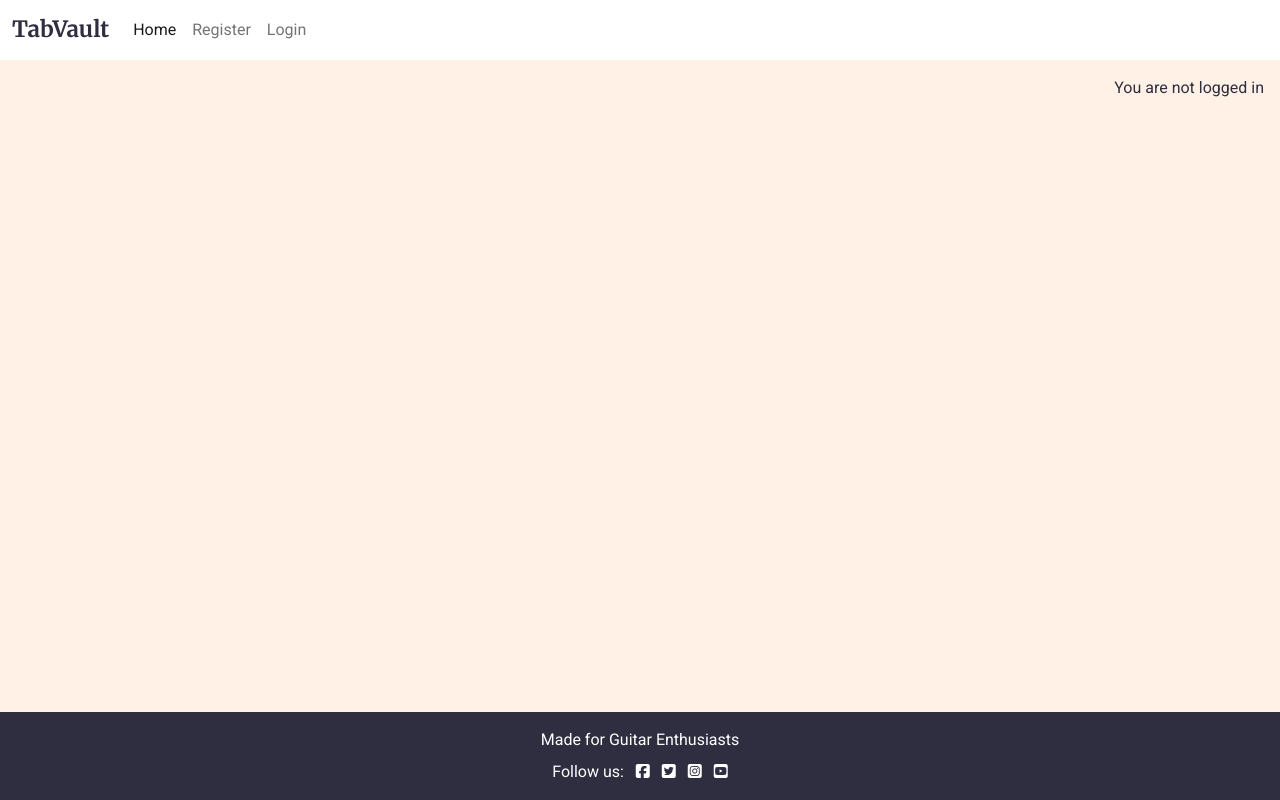
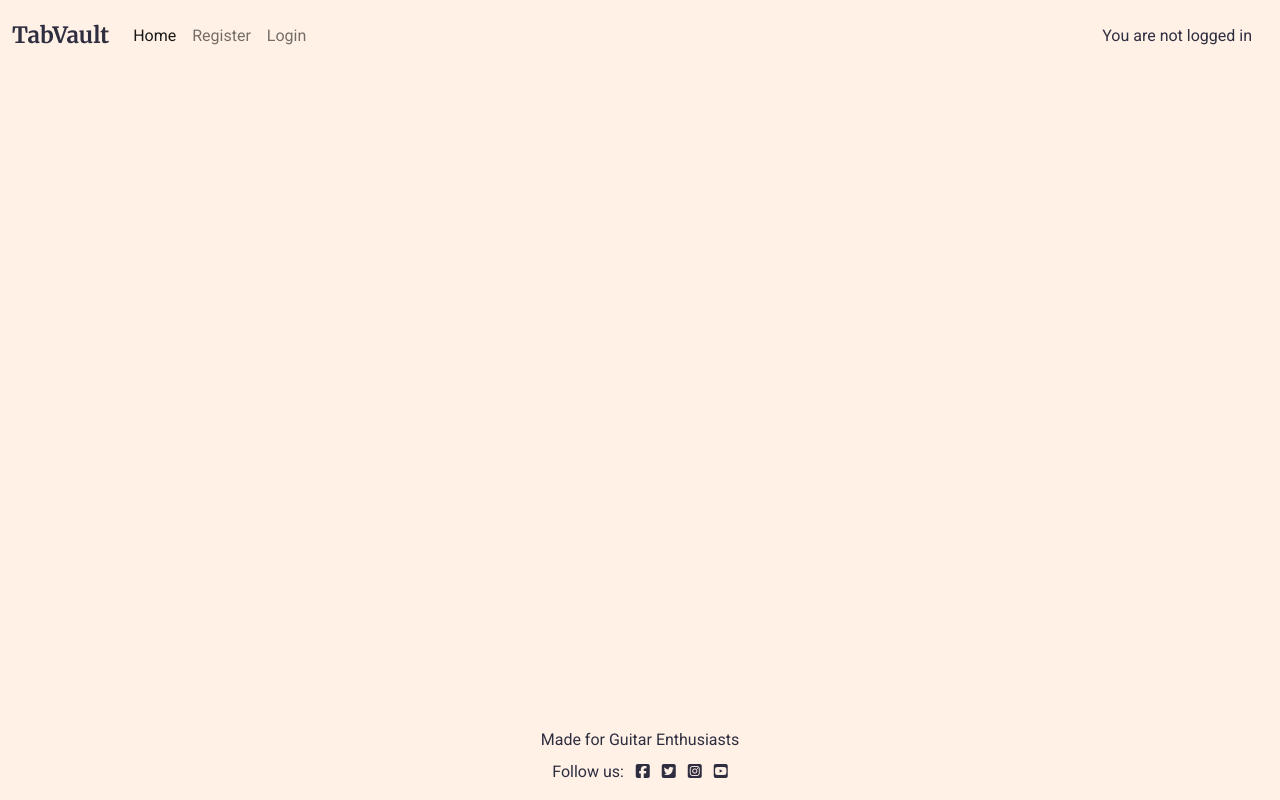
Before and after one commit to Oliver-Tommy/TabVault, a Django app: page / in a window 1280 px wide. Run offline with Django 4.2, Linux system fonts and the light colour scheme; data that the repository does not hold is empty; some libraries are stand-ins or nearby versions.

Commit message:
Fix link to embed pdf http -> https

```diff
--- a/static/css/style.css
+++ b/static/css/style.css
@@ -197,3 +197,7 @@ body {
     background-color: #fd85a9;
     font-size: 20px;
 }
+
+.footer-text {
+    color: #2F2E41;
+}
--- a/tab/views.py
+++ b/tab/views.py
@@ -35,6 +35,10 @@ def tab_detail(request, slug):
     reviews = Review.objects.filter(tab=tab).order_by("-created_at")
     review_count = reviews.count()
 
+    print(tab.file.url)
+    url = tab.file.url.replace("http", "https")
+    print(url)
+
     if request.method == "POST":
         review_form = ReviewForm(data=request.POST)
         if review_form.is_valid():
@@ -57,5 +61,6 @@ def tab_detail(request, slug):
             "reviews": reviews,
             "review_count": review_count,
             "review_form": review_form,
+            "pdf": url,
         },
     )
--- a/templates/base.html
+++ b/templates/base.html
@@ -23,7 +23,7 @@
     </head>
     <body class="d-flex flex-column h-100 main-bg">
         <!-- Navigation -->
-        <nav class="navbar navbar-expand-lg navbar-light bg-white">
+        <nav class="navbar navbar-expand-lg navbar-light light-bg mb-5">
             <div class="container-fluid">
                 <a class="navbar-brand" href="{% url 'home' %}">
                     <span class="brand">Tab<span class="highlight">Vault</span></span>
@@ -63,34 +63,34 @@
                             </li>
                         {% endif %}
                     </ul>
+                    {% if user.is_authenticated %}
+                        <p class="text-end m-3">You are logged in as {{ user }}</p>
+                    {% else %}
+                        <p class="text-end m-3">You are not logged in</p>
+                    {% endif %}
                 </div>
             </div>
         </nav>
         <main class="flex-shrink-0 main-bg">
-            {% if user.is_authenticated %}
-                <p class="text-end m-3">You are logged in as {{ user }}</p>
-            {% else %}
-                <p class="text-end m-3">You are not logged in</p>
-            {% endif %}
             {% block content %}
                 <!-- Content Goes Here -->
             {% endblock content %}
         </main>
         <!-- Footer -->
-        <footer class="footer mt-auto py-3 dark-bg">
-            <p class="m-0 text-center text-white mb-2">Made for Guitar Enthusiasts</p>
-            <p class="m-0 text-center text-white">
+        <footer class="footer mt-auto py-3 light-bg">
+            <p class="m-0 text-center footer-text mb-2">Made for Guitar Enthusiasts</p>
+            <p class="m-0 text-center footer-text">
                 Follow us:
                 <a href="https://www.facebook.com/"
                    target="_blank"
-                   class="text-white ms-2"><i class="fab fa-facebook-square"></i></a>
-                <a href="https://x.com/" target="_blank" class="text-white ms-2"><i class="fab fa-twitter-square"></i></a>
+                   class="footer-text ms-2"><i class="fab fa-facebook-square"></i></a>
+                <a href="https://x.com/" target="_blank" class="footer-text ms-2"><i class="fab fa-twitter-square"></i></a>
                 <a href="https://www.instagram.com/"
                    target="_blank"
-                   class="text-white ms-2"><i class="fab fa-instagram-square"></i></a>
+                   class="footer-text ms-2"><i class="fab fa-instagram-square"></i></a>
                 <a href="https://www.youtube.com/"
                    target="_blank"
-                   class="text-white ms-2"><i class="fab fa-youtube-square"></i></a>
+                   class="footer-text ms-2"><i class="fab fa-youtube-square"></i></a>
             </p>
         </footer>
         <!-- Font Awesome -->
```
Also changed, not shown: config/settings.py (+8 -0 lines), tab/templates/tab/tab_detail.html (+3 -9 lines).
